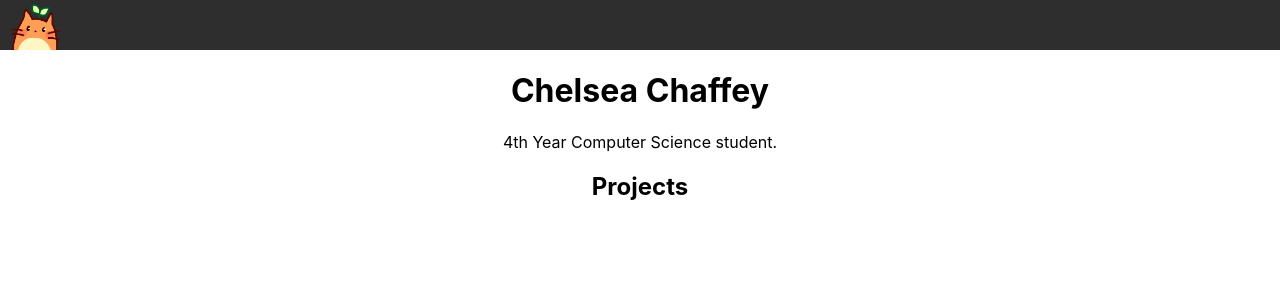
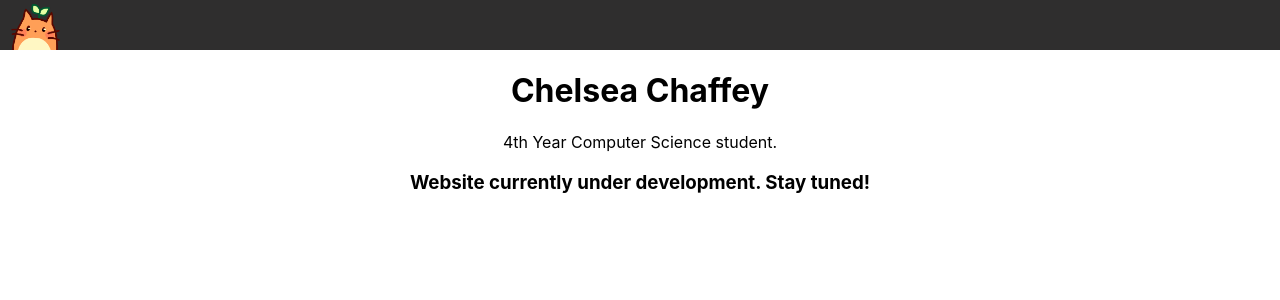
Before and after one commit to chelffey/about-chelffey, a React (Create React App) app: page / in a window 1280 px wide. Shown: the top 300 px of the page. Built offline with nearby package versions, Linux system fonts and the light colour scheme.

Commit message:
update to under development

```diff
--- a/src/pages/Home.js
+++ b/src/pages/Home.js
@@ -7,7 +7,7 @@ export default class Home extends React.Component {
       <div className="App">
         <h1>Chelsea Chaffey</h1>
         <p>4th Year Computer Science student.</p>
-        <h2>Projects</h2>
+        <h3>Website currently under development. Stay tuned!</h3>
       </div>
     );
   }
```
